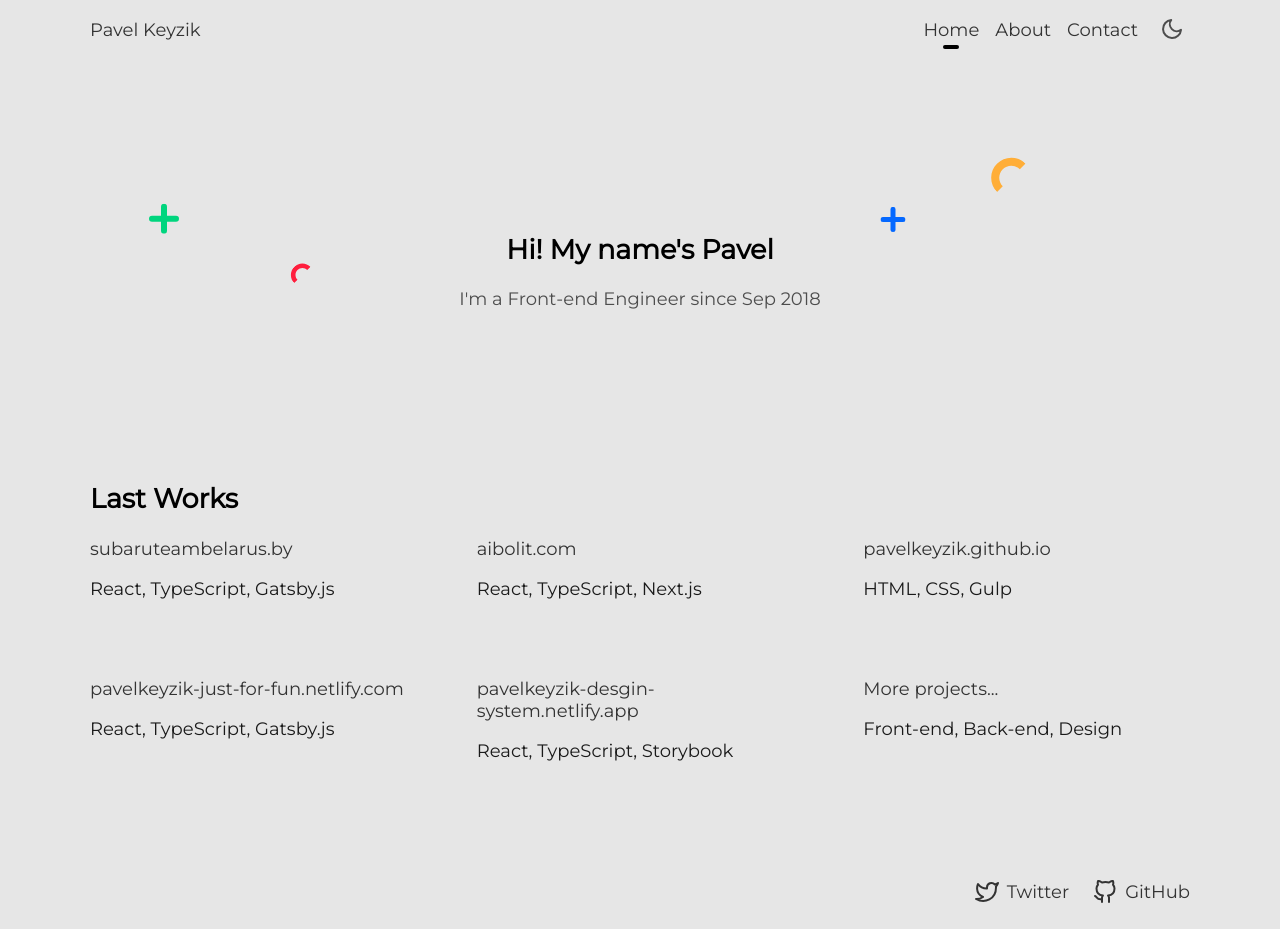
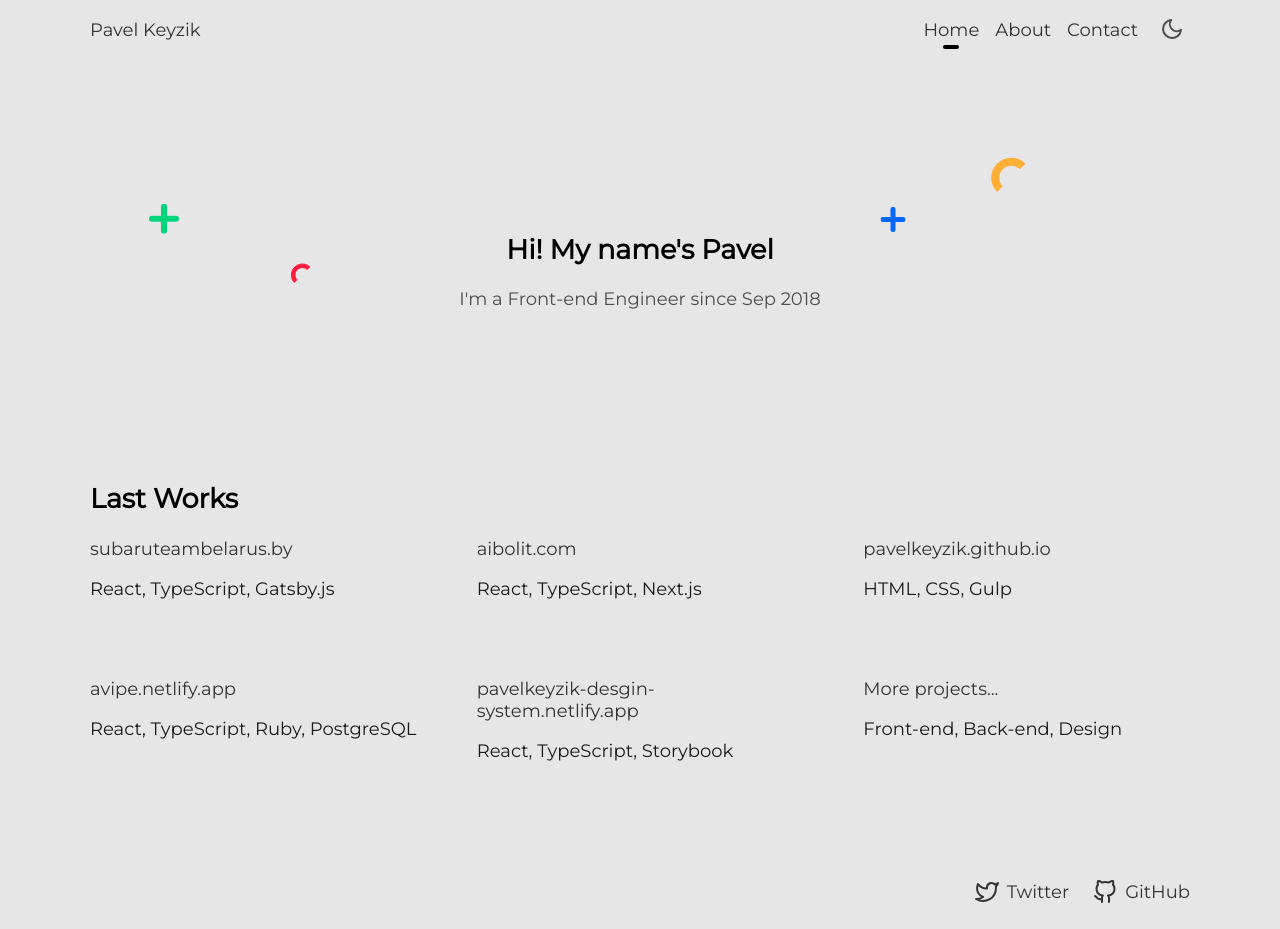
Before and after one commit to pavelkeyzik/backup.pavelkeyzik, a Next.js app: page / in a window 1280 px wide. Built offline with nearby package versions, Linux system fonts and the light colour scheme.

Commit message:
Replace Just For Fun app to Avipe in last works section

```diff
--- a/src/components/LastWorks.tsx
+++ b/src/components/LastWorks.tsx
@@ -25,13 +25,12 @@ function LastWorks() {
           <TechnologiesList>HTML, CSS, Gulp</TechnologiesList>
         </Card>
         <Card>
-          <a
-            href="https://pavelkeyzik-just-for-fun.netlify.com"
-            target="_blank"
-          >
-            pavelkeyzik-just-for-fun.netlify.com
+          <a href="https://avipe.netlify.app" target="_blank">
+            avipe.netlify.app
           </a>
-          <TechnologiesList>React, TypeScript, Gatsby.js</TechnologiesList>
+          <TechnologiesList>
+            React, TypeScript, Ruby, PostgreSQL
+          </TechnologiesList>
         </Card>
         <Card>
           <a
```
